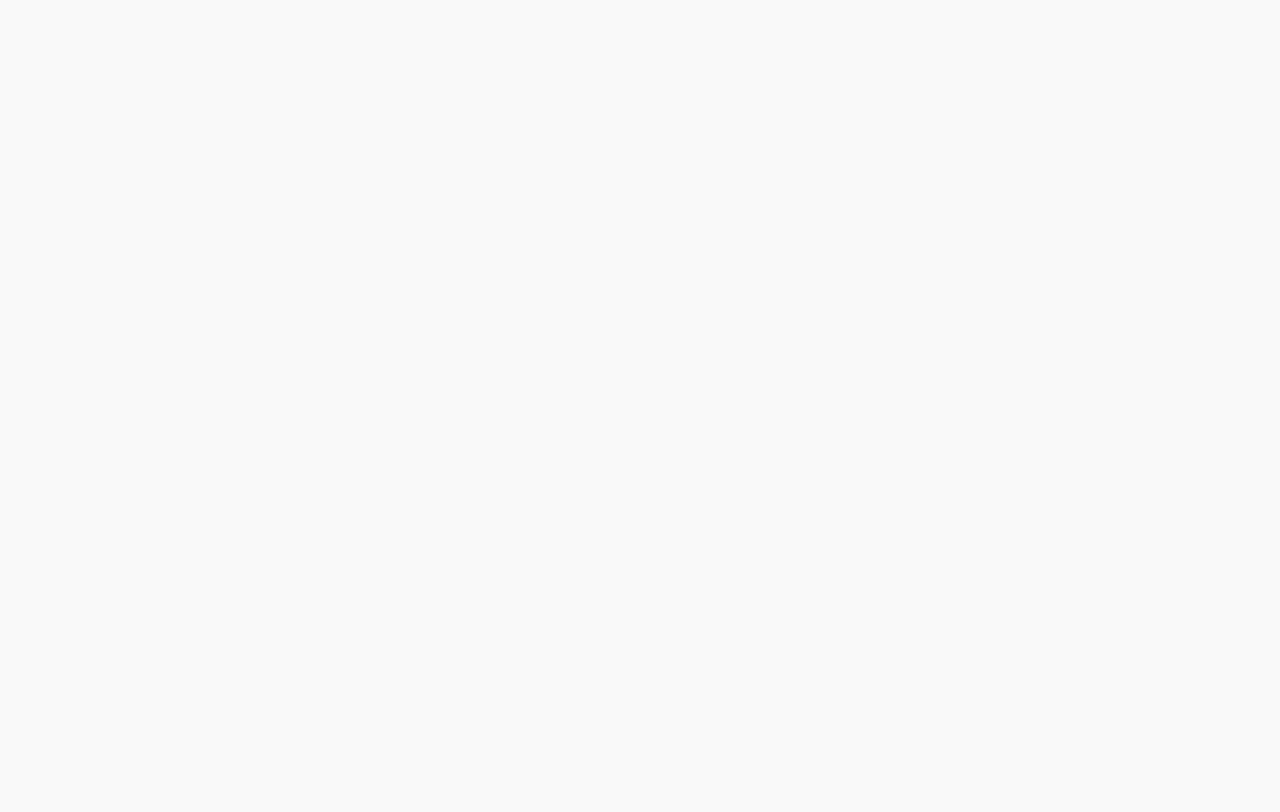
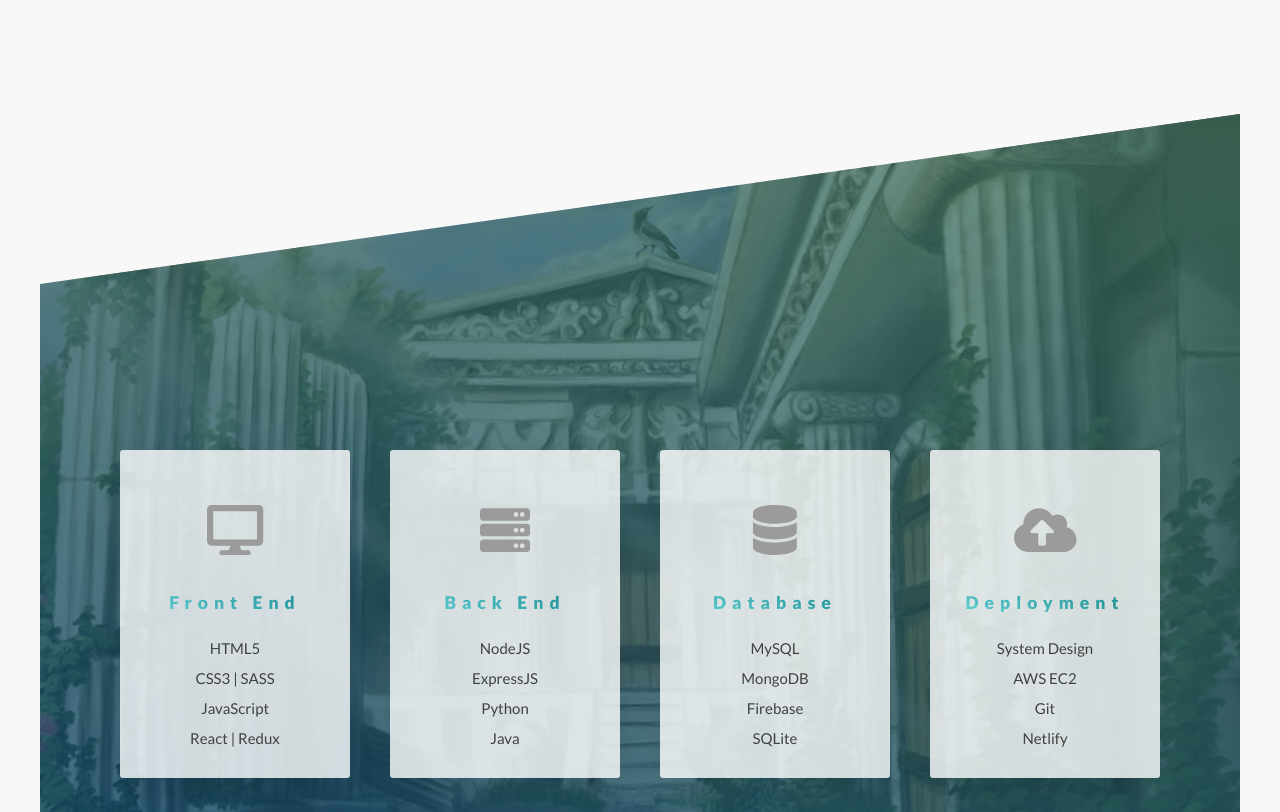
Before and after one commit to JaredAvila/portfolio_9-25-19, a React (Create React App) app: page / in a window 1280 px wide. Shown: the part 1732-2544 px from the top of the page. Before the commit the page ends 1886 px from the top, so only its background shows below. Built offline with nearby package versions, Linux system fonts and the light colour scheme.

Commit message:
tech component

```diff
--- a/package.json
+++ b/package.json
@@ -5,6 +5,7 @@
   "dependencies": {
     "@fortawesome/fontawesome-svg-core": "^1.2.25",
     "@fortawesome/free-brands-svg-icons": "^5.11.2",
+    "@fortawesome/free-solid-svg-icons": "^5.11.2",
     "@fortawesome/react-fontawesome": "^0.1.4",
     "react": "^16.9.0",
     "react-dom": "^16.9.0",
--- a/src/App.js
+++ b/src/App.js
@@ -3,6 +3,7 @@ import React from "react";
 import Landing from "./components/Landing/Landing";
 import About from "./components/About/About";
 import Nav from "./components/Nav/Nav";
+import Tech from "./components/Tech/Tech";
 
 function App() {
   return (
@@ -10,6 +11,7 @@ function App() {
       <Landing />
       <About />
       <Nav />
+      <Tech />
     </div>
   );
 }
--- a/src/components/About/About.module.css
+++ b/src/components/About/About.module.css
@@ -5,13 +5,8 @@
   margin-top: 10rem;
 }
 
-.Heading,
-.Sub {
-  background-image: linear-gradient(
-    20deg,
-    rgb(104, 214, 218),
-    rgb(18, 132, 136)
-  );
+.Heading, .Sub {
+  background-image: linear-gradient( 20deg, rgb(104, 214, 218), rgb(18, 132, 136));
   background-clip: text;
   -webkit-background-clip: text;
   color: transparent;
@@ -62,4 +57,9 @@
 
 .Tech img {
   height: 20rem;
+  transition: all 250ms ease;
 }
+
+.Tech img:hover {
+  transform: scale(1.2);
+}
--- /dev/null
+++ b/src/components/Tech/Tech.js
@@ -0,0 +1,60 @@
+import React from "react";
+
+import * as styles from "./Tech.module.css";
+
+import { FontAwesomeIcon } from "@fortawesome/react-fontawesome";
+import {
+  faDesktop,
+  faServer,
+  faDatabase,
+  faCloudUploadAlt
+} from "@fortawesome/free-solid-svg-icons";
+
+const Tech = () => {
+  return (
+    <div className={styles.Tech}>
+      <div className={styles.Box}>
+        <FontAwesomeIcon className={styles.Icon} icon={faDesktop} />
+        <h3>Front End</h3>
+        <ul>
+          <li>HTML5</li>
+          <li>CSS3 | SASS</li>
+          <li>JavaScript</li>
+          <li>React | Redux</li>
+        </ul>
+      </div>
+      <div className={styles.Box}>
+        <FontAwesomeIcon className={styles.Icon} icon={faServer} />
+        <h3>Back End</h3>
+        <ul>
+          <li>NodeJS</li>
+          <li>ExpressJS</li>
+          <li>Python</li>
+          <li>Java</li>
+        </ul>
+      </div>
+      <div className={styles.Box}>
+        <FontAwesomeIcon className={styles.Icon} icon={faDatabase} />
+        <h3>Database</h3>
+        <ul>
+          <li>MySQL</li>
+          <li>MongoDB</li>
+          <li>Firebase</li>
+          <li>SQLite</li>
+        </ul>
+      </div>
+      <div className={styles.Box}>
+        <FontAwesomeIcon className={styles.Icon} icon={faCloudUploadAlt} />
+        <h3>Deployment</h3>
+        <ul>
+          <li>System Design</li>
+          <li>AWS EC2</li>
+          <li>Git</li>
+          <li>Netlify</li>
+        </ul>
+      </div>
+    </div>
+  );
+};
+
+export default Tech;
--- /dev/null
+++ b/src/components/Tech/Tech.module.css
@@ -0,0 +1,47 @@
+.Tech {
+    background: linear-gradient(20deg, rgba(11, 67, 104, 0.767), rgba(67, 116, 93, 0.74)), url("../../assets/img/ff8.jpg");
+    background-size: cover;
+    background-attachment: fixed;
+    height: 1000px;
+    clip-path: polygon(0 17%, 100% 0, 100% 83%, 0% 100%);
+    display: flex;
+    align-items: center;
+    justify-content: center;
+}
+
+.Box {
+    background-color: rgba(255, 255, 255, 0.8);
+    margin: 0 2rem;
+    font-size: 1.5rem;
+    line-height: 3rem;
+    width: 18rem;
+    padding: 2.5rem;
+    text-align: center;
+    border-radius: .3rem;
+    box-shadow: 0 1.5rem 4rem rgba(0, 0, 0, 0.15);
+    transition: all 250ms ease;
+}
+
+.Box:hover {
+    transform: translateY(-1.5rem) scale(1.03);
+}
+
+.Icon {
+    font-size: 5rem;
+    padding: 3rem 0;
+    color: rgb(155, 155, 155);
+}
+
+.Box h3 {
+    margin-bottom: 1.5rem;
+    letter-spacing: .6rem;
+    background-image: linear-gradient( 20deg, rgb(104, 214, 218), rgb(18, 132, 136));
+    background-clip: text;
+    -webkit-background-clip: text;
+    color: transparent;
+    font-weight: 900;
+}
+
+.Box ul {
+    list-style-type: none;
+}
```
Also changed, not shown: src/components/Landing/Landing.module.css (+1 -6 lines), src/assets/img/react.png, 1 other file (tests, documents, lock files or other folders).
